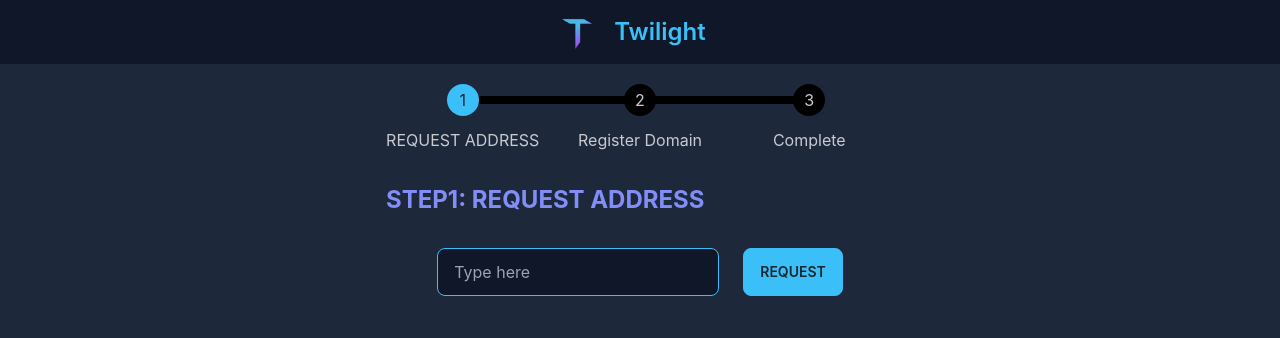
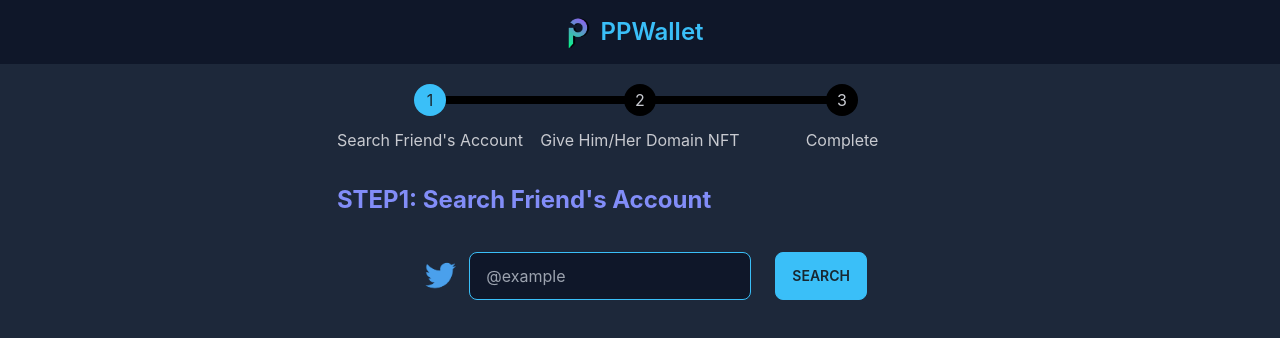
Before and after one commit to kyok01/twilight-front, a React (Create React App) app: page / in a window 1280 px wide. Shown: the top 338 px of the page. Built offline with nearby package versions, Linux system fonts and the light colour scheme.

Commit message:
arrange ui

```diff
--- a/src/App.tsx
+++ b/src/App.tsx
@@ -9,20 +9,20 @@ function App() {
   const [step, setStep] = useState(1);
   const [address, setAddress] = useState('');
   const [twitterId, setTwitterId] = useState<string>('');
-  const titles = ['REQUEST ADDRESS', 'Register Domain', 'Complete'];
+  const titles = ["Search Friend's Account", 'Give Him/Her Domain NFT', 'Complete'];
 
   return (
     <div className="bg-neutral min-h-screen flex flex-col items-center">
       <div className="navbar bg-base-100 flex justify-center">
         <div>
-          <img className="max-h-10" src="/twilight-logo.png" alt="twilight"/>
+          <img className="max-h-10" src="/ppw-logo.png" alt="twilight"/>
         </div>
         <div>
           <a
-            className="btn btn-ghost normal-case text-2xl text-primary"
+            className="btn btn-ghost normal-case text-2xl text-primary pl-0"
             href="/"
           >
-            Twilight
+            PPWallet
           </a>
         </div>
       </div>
--- a/src/components/AddressReqForm/index.tsx
+++ b/src/components/AddressReqForm/index.tsx
@@ -7,52 +7,33 @@ type AddressReqFormProp = {
   setStep: React.Dispatch<React.SetStateAction<number>>;
   setTwitterId: React.Dispatch<React.SetStateAction<string>>;
 };
+
 export const AddressReqForm: React.FC<AddressReqFormProp> = memo(
   ({ address, setAddress, setStep, setTwitterId }) => {
     const {
       inputValue,
-      address: cAddress,
       handleClick,
       handleChange,
-    } = useAddressReqForm({ address, setAddress, setTwitterId });
+    } = useAddressReqForm({ address, setAddress, setTwitterId, setStep });
 
     return (
       <div className="flex flex-col justify-center gap-y-4 items-center">
         <div className="flex justify-center gap-x-6 items-center">
+          <div className="flex items-center">
+
+          <img src="/twitter-bird-transparent.png" className="max-h-14" alt="twitter-bird"/>
           <input
             value={inputValue}
             onChange={(e) => handleChange(e)}
             type="text"
-            placeholder="Type here"
+            placeholder="@example"
             className="input input-bordered input-primary w-full max-w-xs"
-          />
+            />
+            </div>
           <button className="btn btn-primary" onClick={() => handleClick()}>
-            request
+            search
           </button>
         </div>
-        {cAddress && (
-          <div className="flex flex-col items-center">
-            <div>
-              <a
-                href={`https://mumbai.polygonscan.com/address/${cAddress}`}
-                className="link link-success"
-              >
-                address: {cAddress}
-              </a>
-            </div>
-            <div>
-              <a
-                href={`https://mumbai.polygonscan.com/address/${cAddress}`}
-                className="link"
-              >
-                Visit Polygon Scan
-              </a>
-            </div>
-            <div>
-              <button className="btn btn-primary" onClick={() => setStep(2)}>NEXT STEP</button>
-            </div>
-          </div>
-        )}
       </div>
     );
   }
--- a/src/components/AddressReqForm/useAddressReqForm.tsx
+++ b/src/components/AddressReqForm/useAddressReqForm.tsx
@@ -1,13 +1,15 @@
 import { ChangeEvent, useState } from "react";
 import { makeAccountFactoryContract } from "../../utils/accountFactory";
+import { setTokenSourceMapRange } from "typescript";
 
 type UseAddressReqFormParams = {
   address: string;
   setAddress: React.Dispatch<React.SetStateAction<string>>;
   setTwitterId: React.Dispatch<React.SetStateAction<string>>;
+  setStep: React.Dispatch<React.SetStateAction<number>>;
 }
 
-export const useAddressReqForm = ({address, setAddress, setTwitterId}: UseAddressReqFormParams) => {
+export const useAddressReqForm = ({address, setAddress, setTwitterId, setStep}: UseAddressReqFormParams) => {
 
     const [inputValue, setInputValue] = useState<string>('');
     console.log(inputValue);
@@ -26,6 +28,7 @@ export const useAddressReqForm = ({address, setAddress, setTwitterId}: UseAddres
     setTwitterId(inputValue)
     console.log(address);
     setAddress(address);
+    setStep(2);
     return 'resolved';
   }
 
--- a/src/components/Completed/index.tsx
+++ b/src/components/Completed/index.tsx
@@ -2,7 +2,7 @@ export const Completed: React.FC<{ twitterId: string }> = ({ twitterId }) => {
   return (
     <>
       <div className="text-2xl text-primary">Completed!!</div>
-      <div className="text-2xl text-success">{`You've got ${twitterId}.twl!`}</div>
+      <div className="text-2xl text-success">{`He or She's got ${twitterId}.ppw!`}</div>
     </>
   );
 };
--- a/src/components/NameDomainForm/index.tsx
+++ b/src/components/NameDomainForm/index.tsx
@@ -1,4 +1,4 @@
-import { memo, } from "react";
+import { memo } from "react";
 import { makeNameDomainContract } from "../../utils/nameDomain";
 
 type NameDomainFormProp = {
@@ -8,22 +8,41 @@ type NameDomainFormProp = {
 };
 export const NameDomainForm: React.FC<NameDomainFormProp> = memo(
   ({ address, twitterId, setStep }) => {
-
-    const domain = `${twitterId}.twl`;
-    const handleClick = async()=> {
-        const {contract, web3} = makeNameDomainContract();
+    const domain = `${twitterId.slice(1)}.ppw`;
+    const handleClick = async () => {
+      const { contract, web3 } = makeNameDomainContract();
       const fee = await contract.methods.price(domain).call();
       console.log(fee);
       const myAddress = await web3.eth.getAccounts();
       console.log(myAddress);
       //TODO: polygon gas station
-        await contract.methods.register(domain).send({from: myAddress[0], value: fee, maxPriorityFeePerGas: web3.utils.toWei('3', 'gwei'), maxFeePerGas: web3.utils.toWei('3', 'gwei')});
+      await contract.methods
+        .register(domain)
+        .send({
+          from: myAddress[0],
+          value: fee,
+          maxPriorityFeePerGas: web3.utils.toWei("3", "gwei"),
+          maxFeePerGas: web3.utils.toWei("3", "gwei"),
+        });
       setStep(3);
-        return 'resolved';
-    }
+      return "resolved";
+    };
 
     return (
-      <div className="flex flex-col justify-center gap-y-4 items-center">
+      <div className="flex flex-col justify-center gap-y-6 items-center">
+        <div className="flex flex-col items-center p-4 border-2 border-success rounded-md" >
+          <div className="text-xl">
+            address: <span className="text-success">{address}</span>
+          </div>
+          <div>
+            <a
+              href={`https://mumbai.polygonscan.com/address/${address}`}
+              className="link"
+            >
+              Visit Polygon Scan
+            </a>
+          </div>
+        </div>
         <div className="flex justify-center gap-x-6 items-center">
           <div className="text-accent text-xl underline">{domain}</div>
           <button className="btn btn-primary" onClick={() => handleClick()}>
--- a/src/utils/accountFactory.ts
+++ b/src/utils/accountFactory.ts
@@ -7,7 +7,7 @@ import abi from '../abi/ITwilightAccountFactory.json';
 export const makeAccountFactoryContract = () => {
     const contractAddress = "0xaec061292b5d2bf1f94af9930cb1c3fea2564212";
     const privateKey = process.env.REACT_APP_PRIVATE_KEY;
-    const providerUrl = process.env.REACT_APP_POLYGON_PROVIDER_URL;
+    const providerUrl = process.env.REACT_APP_MUMBAI_PROVIDER_URL;
 
     const hdWalletProvider = new HDWalletProvider({
         privateKeys: [privateKey as string],
--- a/src/utils/nameDomain.ts
+++ b/src/utils/nameDomain.ts
@@ -7,7 +7,7 @@ import abi from "../abi/IDomains.json";
 export const makeNameDomainContract = () => {
   const contractAddress = "0x9B45eaFd7FC6207c1cCBaaE3b75EB616988bEAa0";
   const privateKey = process.env.REACT_APP_PRIVATE_KEY;
-  const providerUrl = process.env.REACT_APP_POLYGON_PROVIDER_URL;
+  const providerUrl = process.env.REACT_APP_MUMBAI_PROVIDER_URL;
 
   const hdWalletProvider = new HDWalletProvider({
     privateKeys: [privateKey as string],
```
Also changed, not shown: public/ppw-logo.png (added), public/twitter-bird-transparent.png (added). Lines whose indentation alone changed are shown as unchanged.
